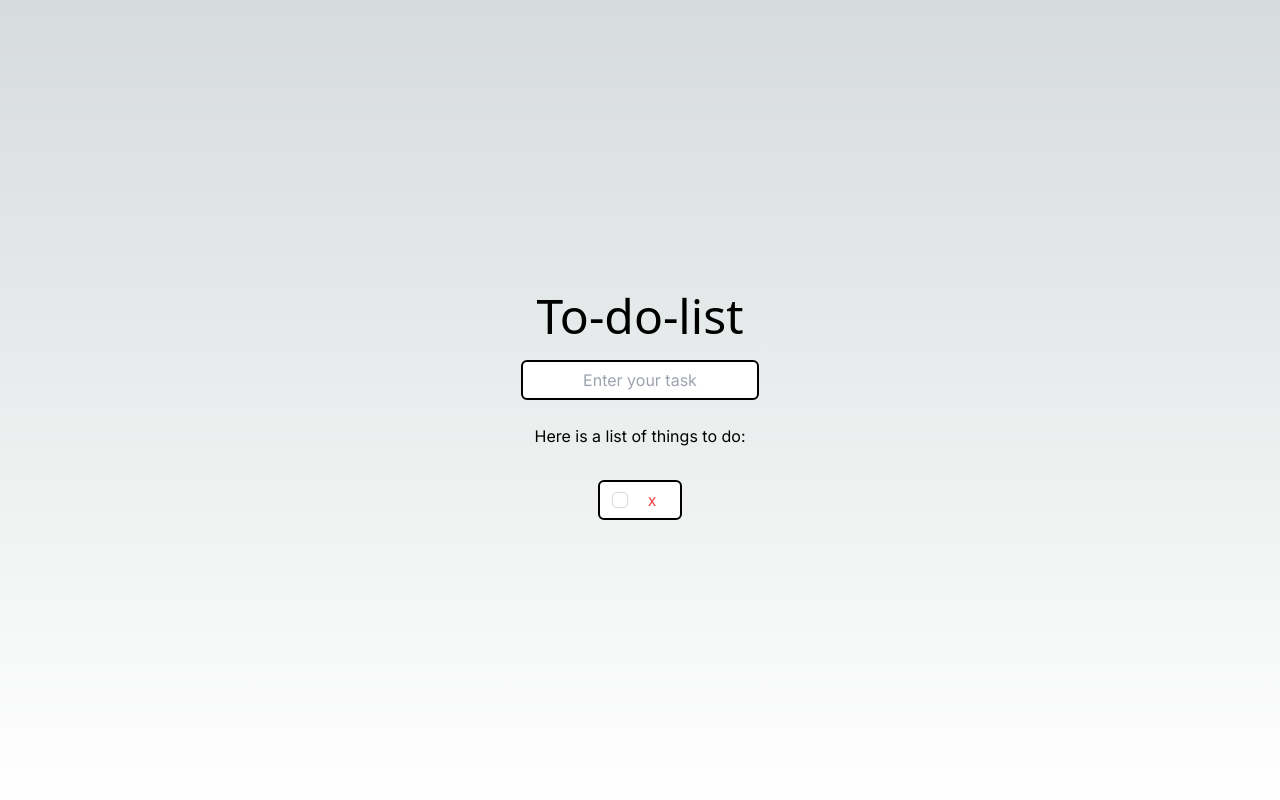
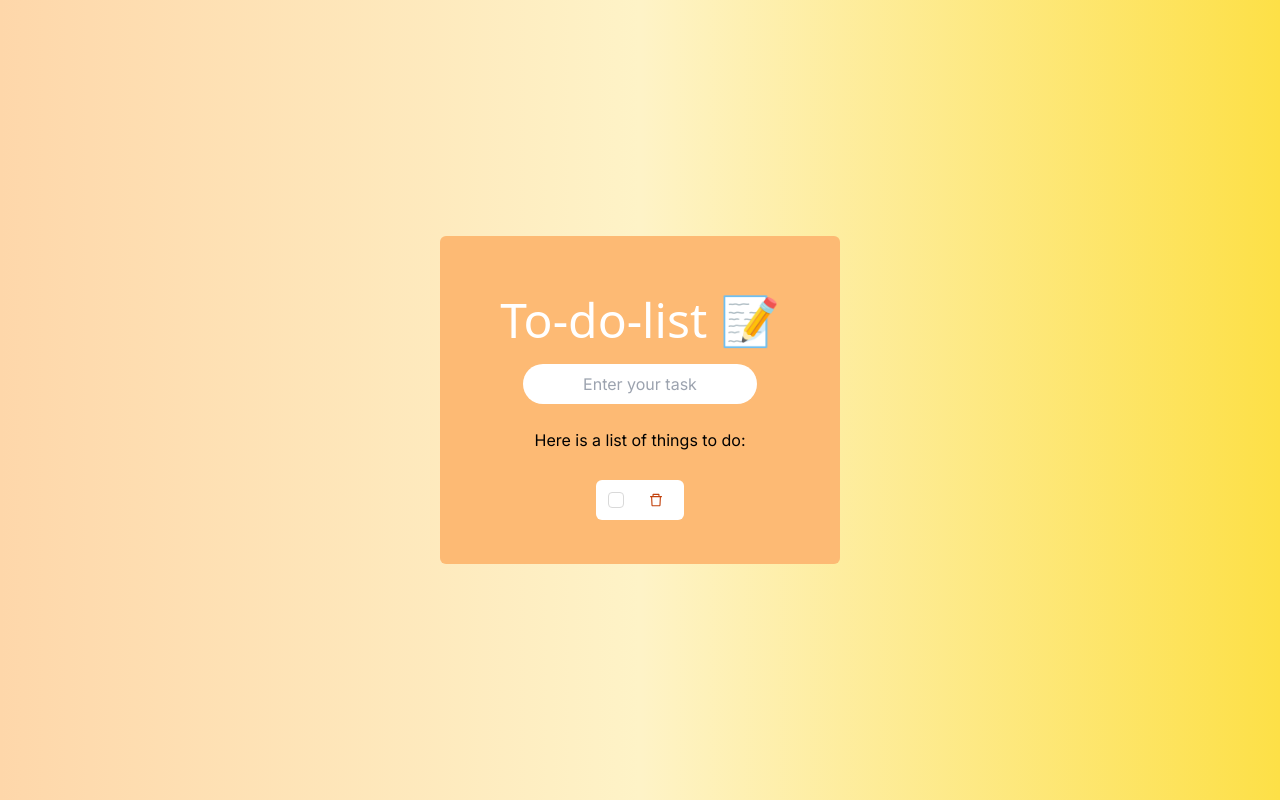
Before and after one commit to naiplawan/To-Do-List-next-js, a Next.js app: page / in a window 1280 px wide. Built offline with nearby package versions, Linux system fonts and the light colour scheme.

Commit message:
feat:style page with antdesign

```diff
--- a/app/layout.js
+++ b/app/layout.js
@@ -6,13 +6,13 @@ const inter = Inter({ subsets: ['latin'] })
 export const metadata = {
   title: 'To-do-list',
   description: 'Generated by create next app',
-  icon: 'icons8-to-do-list-32.png',
+  icon: 'icon-to-do-list.png',
 }
 
 export default function RootLayout({ children }) {
   return (
     <html lang="en">
-      <link rel="icon" href="'icons8-to-do-list-32.png" />
+      <link rel="icon" href="/icon-to-do-list.png" />
       <body className={inter.className}>{children}</body>
     </html>
   )
--- a/app/page.js
+++ b/app/page.js
@@ -1,6 +1,7 @@
 "use client"
 import { useState,useEffect} from "react"
-import { Checkbox } from 'antd';
+import { Checkbox,Button} from 'antd';
+import { DeleteOutlined } from "@ant-design/icons";
 
 
 export default function Page() {
@@ -42,10 +43,11 @@ export default function Page() {
 
   return (
     <>
-      <div className="min-h-screen flex flex-col justify-center items-center">
-        <h1 className="text-5xl text-center font-sans m-5">To-do-list</h1>
+      <div className="min-h-screen flex flex-col justify-center items-center bg-gradient-to-r from-orange-200 via-amber-100 to-yellow-300">
+        <div className="flex flex-col justify-center items-center bg-orange-300 rounded-md p-10 ">
+        <h1 className="text-5xl text-white text-center font-sans m-5">To-do-list 📝</h1>
         <input
-          className="text-center border-2 border-black rounded-md h-10 w-100 text-black"
+          className="text-center rounded-full h-10 w-100 text-slate-800 "
           type="text"
           placeholder="Enter your task"
           onKeyDown={handleKeyDown}
@@ -53,25 +55,28 @@ export default function Page() {
         <br />
         <p>Here is a list of things to do:</p>
         <br />
-        <ul className="flex flex-col justify-center item-between">
+        <ul className="flex flex-col justify-center item-between ">
           {Array.isArray(todos) &&
             todos.map((todo, index) => (
-              <li key={index} className={`flex flex-row h-10 justify-between items-center text-red-800 text-center m-2 px-3 bottom-3 border-2 border-black rounded-md bg-white ${
+              <li key={index} className={`flex flex-row h-10 justify-between items-center text-orange-900 text-center m-1 px-3 bottom-3  rounded-md bg-white ${
                 todo.completed ? 'bg-green-200' : ''
               }`}>
                  <Checkbox
-                 className="mr-2"
+                 className="mr-4"
                   checked={todo.completed}
                   onChange={(event) => handleCheckboxChange(event, index)}
                 />
                 {todo.text}
-                <button className="text-red-500 px-3" onClick={() => handleDeleteToDo(index)}>
-                  x
-                </button>
+                <Button className="text-orange-700 px-3"
+                type="dash"
+                icon= {<DeleteOutlined />}
+                 onClick={() => handleDeleteToDo(index)}>
+                </Button>
               </li>
             ))}
         </ul>
       </div>
+      </div>
     </>
   );
 }
--- a/package.json
+++ b/package.json
@@ -9,6 +9,7 @@
     "lint": "next lint"
   },
   "dependencies": {
+    "@ant-design/icons": "^5.2.6",
     "antd": "^5.10.1",
     "next": "13.5.5",
     "react": "^18",
```
Also changed, not shown: public/icon-to-do-list.png (renamed from public/icons8-to-do-list-32.png), 1 other file (tests, documents, lock files or other folders).
